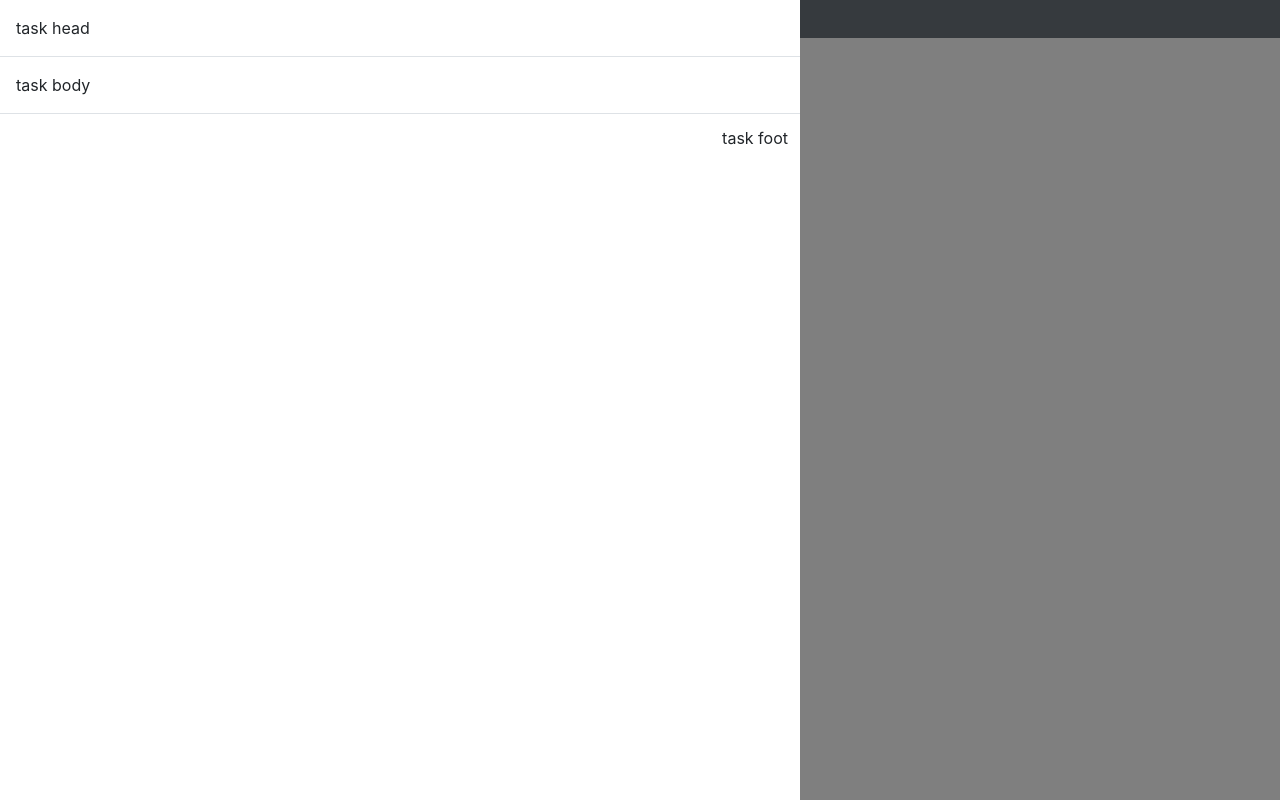
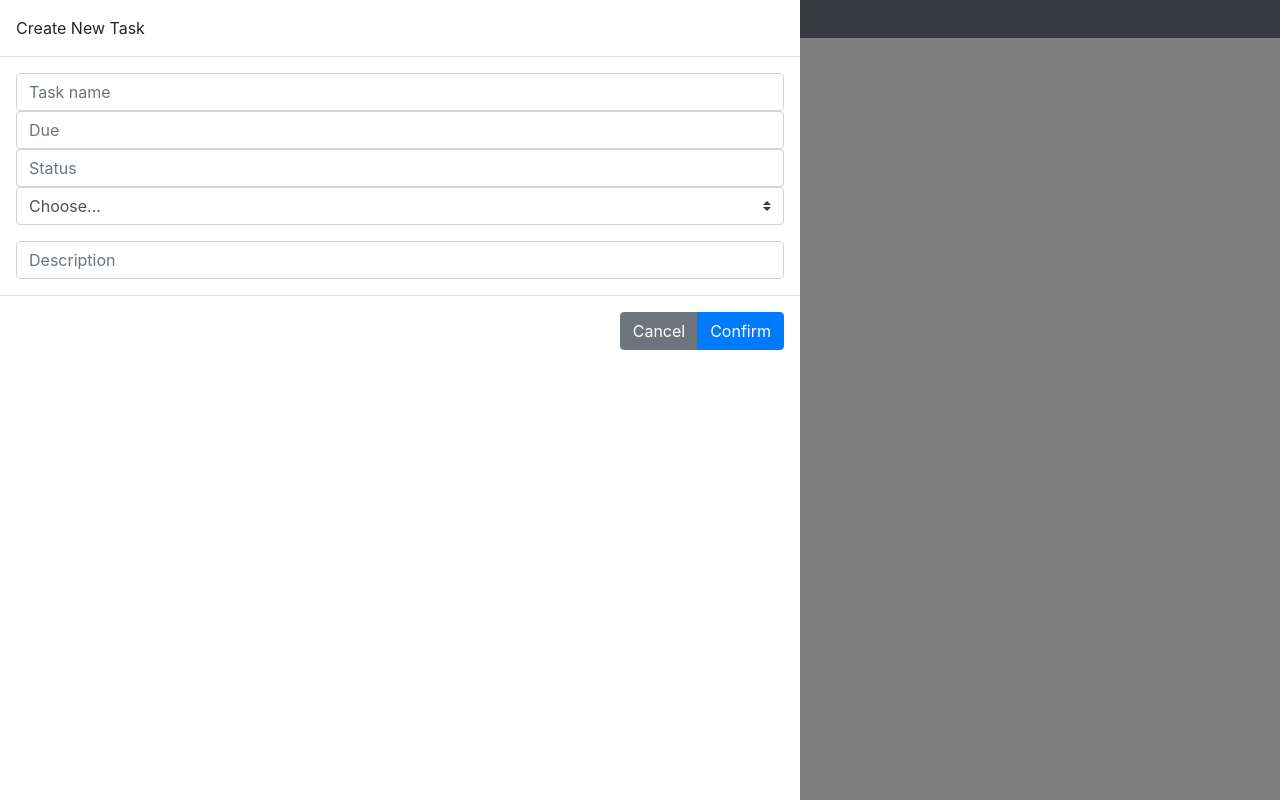
Before and after one commit to Wonkyth/cascade, a plain HTML site: page index.html in a window 1280 px wide. Both pictures are taken after a click on the button "New task". Drawn offline with nearby package versions, Linux system fonts and the light colour scheme.

Commit message:
add a bunch of form stuff to modal

```diff
--- a/index.html
+++ b/index.html
@@ -39,9 +39,54 @@
 				role="document"
 			>
 				<div class="modal-content">
-					<div class="modal-header">task head</div>
-					<div class="modal-body">task body</div>
-					<div class="modal-footer">task foot</div>
+					<div class="modal-header">Create New Task</div>
+					<div class="modal-body">
+						<div class="input-group">
+							<input
+								type="text"
+								class="form-control"
+								placeholder="Task name"
+							/>
+						</div>
+						<div class="input-group">
+							<input
+								type="text"
+								class="form-control"
+								placeholder="Due"
+							/>
+						</div>
+						<div class="input-group">
+							<input
+								type="text"
+								class="form-control"
+								placeholder="Status"
+							/>
+						</div>
+						<div class="input-group mb-3">
+							<select
+								class="custom-select"
+								id="inputGroupSelect01"
+							>
+								<option selected>Choose...</option>
+								<option value="1">One</option>
+								<option value="2">Two</option>
+								<option value="3">Three</option>
+							</select>
+						</div>
+						<div class="input-group">
+							<input
+								type="text"
+								class="form-control"
+								placeholder="Description"
+							/>
+						</div>
+					</div>
+					<div class="modal-footer">
+						<div class="btn-group" role="group">
+							<button class="btn btn-secondary">Cancel</button>
+							<button class="btn btn-primary">Confirm</button>
+						</div>
+					</div>
 				</div>
 			</div>
 		</div>
```
